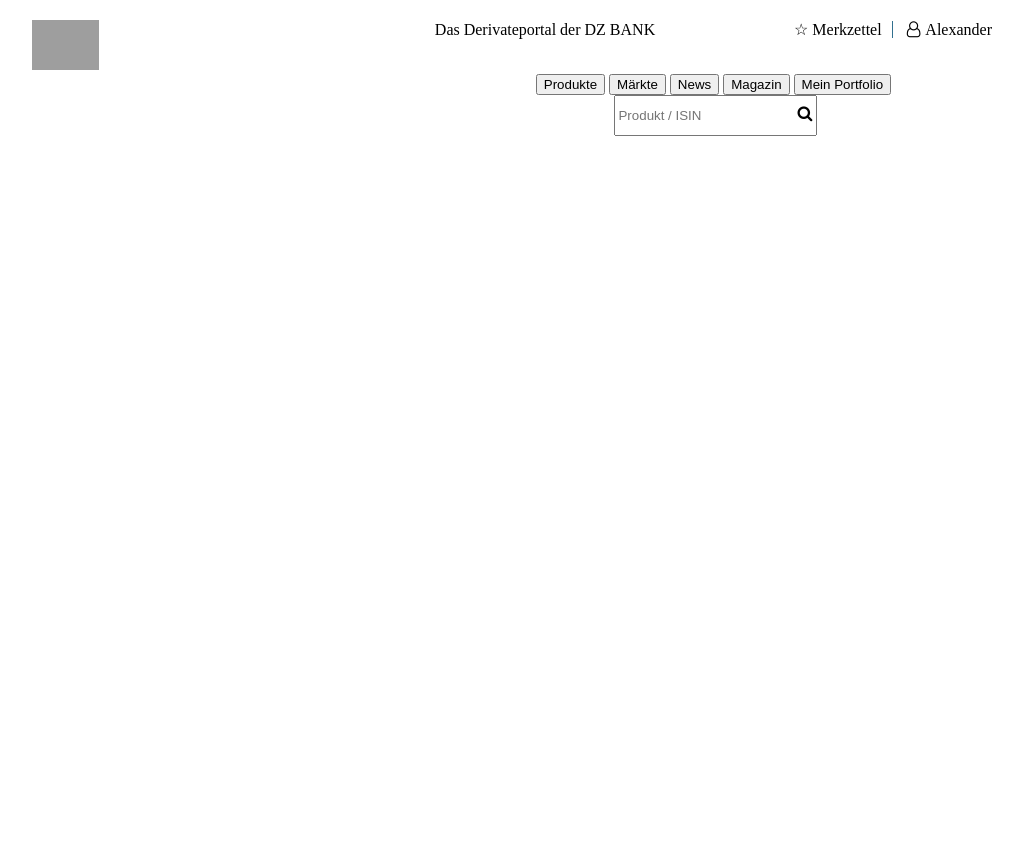
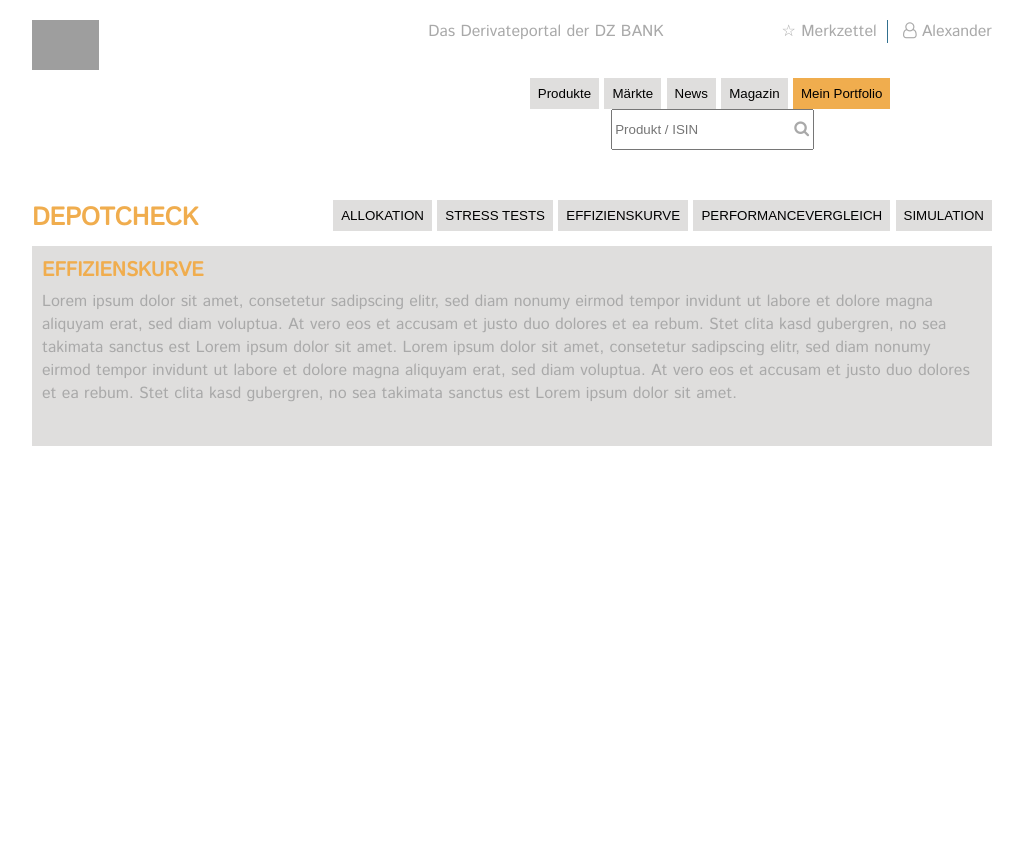
Before and after one commit to mfilenko/roboanalyst, a Django app: page /ec/ in a window 1280 px wide. Shown: the whole page, without its empty margins (128-1151 px from the left). Before the commit the page ends 800 px from the top, so only its background shows below. Run offline with Django 3.2, Linux system fonts and the light colour scheme; style sheets or scripts are compiled from the project's sources; some libraries are stand-ins or nearby versions; grey boxes are pictures that could not be loaded.

Commit message:
Conflict management

```diff
--- a/templates/allocation.html
+++ b/templates/allocation.html
@@ -11,6 +11,11 @@
 {% block js %}
 
 {% endblock %}
+{% block infotext%}
+<div class="smallOrangeText">ALLOKATION</div>
+<div>Lorem ipsum dolor sit amet, consetetur sadipscing elitr, sed diam nonumy eirmod tempor invidunt ut labore et dolore magna aliquyam erat, sed diam voluptua. At vero eos et accusam et justo duo dolores et ea rebum. Stet clita kasd gubergren, no sea takimata sanctus est Lorem ipsum dolor sit amet. Lorem ipsum dolor sit amet, consetetur sadipscing elitr, sed diam nonumy eirmod tempor invidunt ut labore et dolore magna aliquyam erat, sed diam voluptua. At vero eos et accusam et justo duo dolores et ea rebum. Stet clita kasd gubergren, no sea takimata sanctus est Lorem ipsum dolor sit amet.</div>
+
+{%endblock%}
 
 
 {% block body %}
--- a/templates/base.html
+++ b/templates/base.html
@@ -7,13 +7,22 @@
     <link rel="stylesheet" href="{% static 'css/main.css' %}" />
     <link rel="stylesheet" type="text/css" href="{% static 'vendor/font-awesome/css/font-awesome.min.css' %}">
     <link rel="stylesheet" type="text/css" href="{% static 'css/roboicons.css' %}">
+    <link rel="stylesheet" type="text/css"
+          href="https://fonts.googleapis.com/css?family=Istok+Web">
     <style type="text/css">
+
+
+
+        body{
+            font-family: istok web;
+            color: darkgray;
+        }
 
         #header{
             display: flex;
             flex-direction: row;
             justify-content: space-between;
-
+            margin-bottom: 40px;
         }
         #logo{
             height: 50px;
@@ -51,9 +60,46 @@
             vertical-align: middle;
         }
 
+        button{
+                background-color: #dfdedd;
+                border: none;
+                padding: 8px;
+
+        }
+
+        .orange{
+            background-color: #f0ad4e;
+        }
+
         div{
             margin-bottom: 5px;
 
+        }
+
+        #submenu #firstLine{
+            display: flex;
+            flex-direction: row;
+            justify-content: space-between;
+
+        }
+
+        #submenu #secondLine{
+            background-color: #dfdedd;
+            padding: 10px;
+            min-height: 180px;
+        }
+
+        .bigOrangeText{
+           color: #f0ad4e;
+            font-size: 25px;
+            font-weight: bold;
+            text-transform: uppercase;
+        }
+        .smallOrangeText{
+            color: #f0ad4e;
+            font-size: 20px;
+            font-weight: bold;
+            text-transform: uppercase;
         }
 
 
@@ -71,7 +117,7 @@
 
             <div id="mainMenu">
 
-                <div class="text-muted" id="userinfo">
+                <div class="" id="userinfo">
                     <div>Das Derivateportal der DZ BANK</div>
                     <div>
                         <span class="text-info" style="padding-right: 10px; border-right: 1px solid rgb(49,112,143)"> &#9734; Merkzettel</span>
@@ -80,15 +126,38 @@
 
 
                 <div id="buttonBar">
-                    <button class="btn btn-default active">Produkte</button>
-                    <button class="btn btn-default active">Märkte</button>
-                    <button class="btn btn-default active">News</button>
-                    <button class="btn btn-default active">Magazin</button>
-                    <button class="btn btn-primary">Mein Portfolio</button>
+                    <button class="">Produkte</button>
+                    <button class="">Märkte</button>
+                    <button class="">News</button>
+                    <button class="">Magazin</button>
+                    <button class="orange">Mein Portfolio</button>
                     <input  type="text" placeholder="Produkt / ISIN" width="20px"/><i style="margin-left:-20px" class="fa fa-search"></i>
                 </div>
 
             </div>
+
+        </div>
+
+        <div id="submenu">
+            <div id="firstLine">
+                <div class="bigOrangeText">Depotcheck</div>
+                <div>
+                    <button class="" onclick="window.location.href='/allocation'">ALLOKATION</button>
+                    <button class="" onclick="window.location.href='/stresstest'">STRESS TESTS</button>
+                    <button class="" onclick="window.location.href='/ec'">EFFIZIENSKURVE</button>
+                    <button class="" onclick="window.location.href='/performance'">PERFORMANCEVERGLEICH</button>
+                    <button class="" onclick="window.location.href='/simulation'">SIMULATION</button>
+
+
+                </div>
+            </div>
+            <div id="secondLine">
+                {% block infotext%} {% endblock%}
+            </div>
+
+            <script>
+
+            </script>
 
         </div>
 
--- a/templates/ec.html
+++ b/templates/ec.html
@@ -41,6 +41,11 @@ svg .securities_circle{
 
 {% endblock %}
 
+{% block infotext%}
+<div class="smallOrangeText">EFFIZIENSKURVE</div>
+<div>Lorem ipsum dolor sit amet, consetetur sadipscing elitr, sed diam nonumy eirmod tempor invidunt ut labore et dolore magna aliquyam erat, sed diam voluptua. At vero eos et accusam et justo duo dolores et ea rebum. Stet clita kasd gubergren, no sea takimata sanctus est Lorem ipsum dolor sit amet. Lorem ipsum dolor sit amet, consetetur sadipscing elitr, sed diam nonumy eirmod tempor invidunt ut labore et dolore magna aliquyam erat, sed diam voluptua. At vero eos et accusam et justo duo dolores et ea rebum. Stet clita kasd gubergren, no sea takimata sanctus est Lorem ipsum dolor sit amet.</div>
+
+{%endblock%}
 
 
 {% block js %}
--- a/templates/performance.html
+++ b/templates/performance.html
@@ -12,6 +12,11 @@
 
 {% endblock %}
 
+{% block infotext%}
+<div class="smallOrangeText">PERFORMANCE</div>
+<div>Lorem ipsum dolor sit amet, consetetur sadipscing elitr, sed diam nonumy eirmod tempor invidunt ut labore et dolore magna aliquyam erat, sed diam voluptua. At vero eos et accusam et justo duo dolores et ea rebum. Stet clita kasd gubergren, no sea takimata sanctus est Lorem ipsum dolor sit amet. Lorem ipsum dolor sit amet, consetetur sadipscing elitr, sed diam nonumy eirmod tempor invidunt ut labore et dolore magna aliquyam erat, sed diam voluptua. At vero eos et accusam et justo duo dolores et ea rebum. Stet clita kasd gubergren, no sea takimata sanctus est Lorem ipsum dolor sit amet.</div>
+
+{%endblock%}
 
 {% block body %}
 
--- a/templates/stresstest.html
+++ b/templates/stresstest.html
@@ -12,6 +12,11 @@
 
 {% endblock %}
 
+{% block infotext%}
+<div class="smallOrangeText">STRESSTEST</div>
+<div>Lorem ipsum dolor sit amet, consetetur sadipscing elitr, sed diam nonumy eirmod tempor invidunt ut labore et dolore magna aliquyam erat, sed diam voluptua. At vero eos et accusam et justo duo dolores et ea rebum. Stet clita kasd gubergren, no sea takimata sanctus est Lorem ipsum dolor sit amet. Lorem ipsum dolor sit amet, consetetur sadipscing elitr, sed diam nonumy eirmod tempor invidunt ut labore et dolore magna aliquyam erat, sed diam voluptua. At vero eos et accusam et justo duo dolores et ea rebum. Stet clita kasd gubergren, no sea takimata sanctus est Lorem ipsum dolor sit amet.</div>
+
+{%endblock%}
 
 {% block body %}
 
```
Also changed, not shown: templates/simulation.html (+9 -2 lines).
